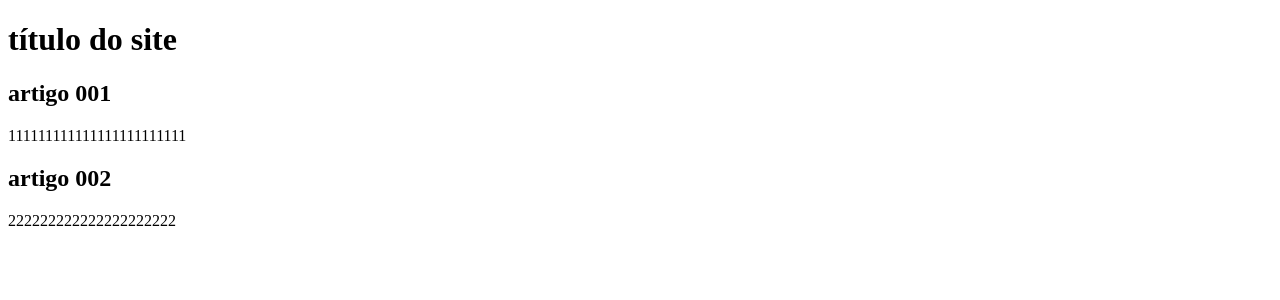
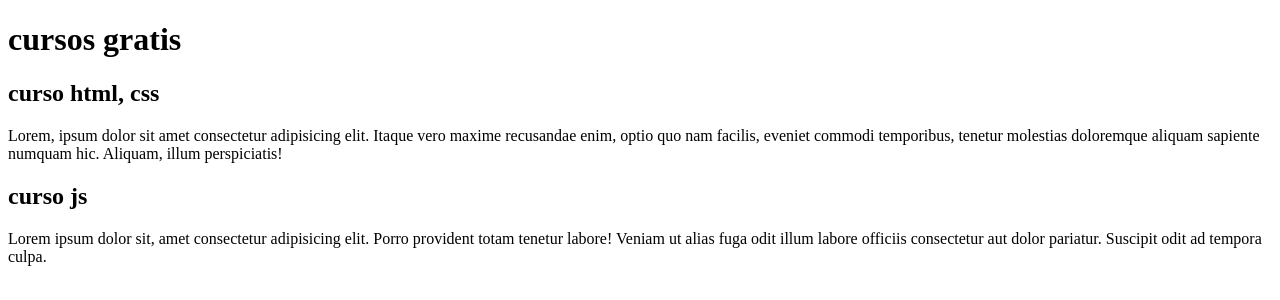
Before and after one commit to rcarasek/project-site, a plain HTML site: page index.html in a window 1280 px wide. Drawn offline with Linux system fonts and the light colour scheme.

Commit message:
escrevendo CONTEUDO

```diff
--- a/index.html
+++ b/index.html
@@ -8,15 +8,15 @@
 <body>
     <main>
         <header>
-            <h1>título do site</h1>
+            <h1>cursos gratis</html></h1>
         </header>
         <article>
-            <h2>artigo 001</h2>
-            <p>111111111111111111111111</p>
+            <h2>curso html, css</h2>
+            <p>Lorem, ipsum dolor sit amet consectetur adipisicing elit. Itaque vero maxime recusandae enim, optio quo nam facilis, eveniet commodi temporibus, tenetur molestias doloremque aliquam sapiente numquam hic. Aliquam, illum perspiciatis!</p>
         </article>
         <article>
-            <h2>artigo 002</h2>
-            <p>222222222222222222222</p>
+            <h2>curso js</h2>
+            <p>Lorem ipsum dolor sit, amet consectetur adipisicing elit. Porro provident totam tenetur labore! Veniam ut alias fuga odit illum labore officiis consectetur aut dolor pariatur. Suscipit odit ad tempora culpa.</p>
         </article>
     </main>
 
```
